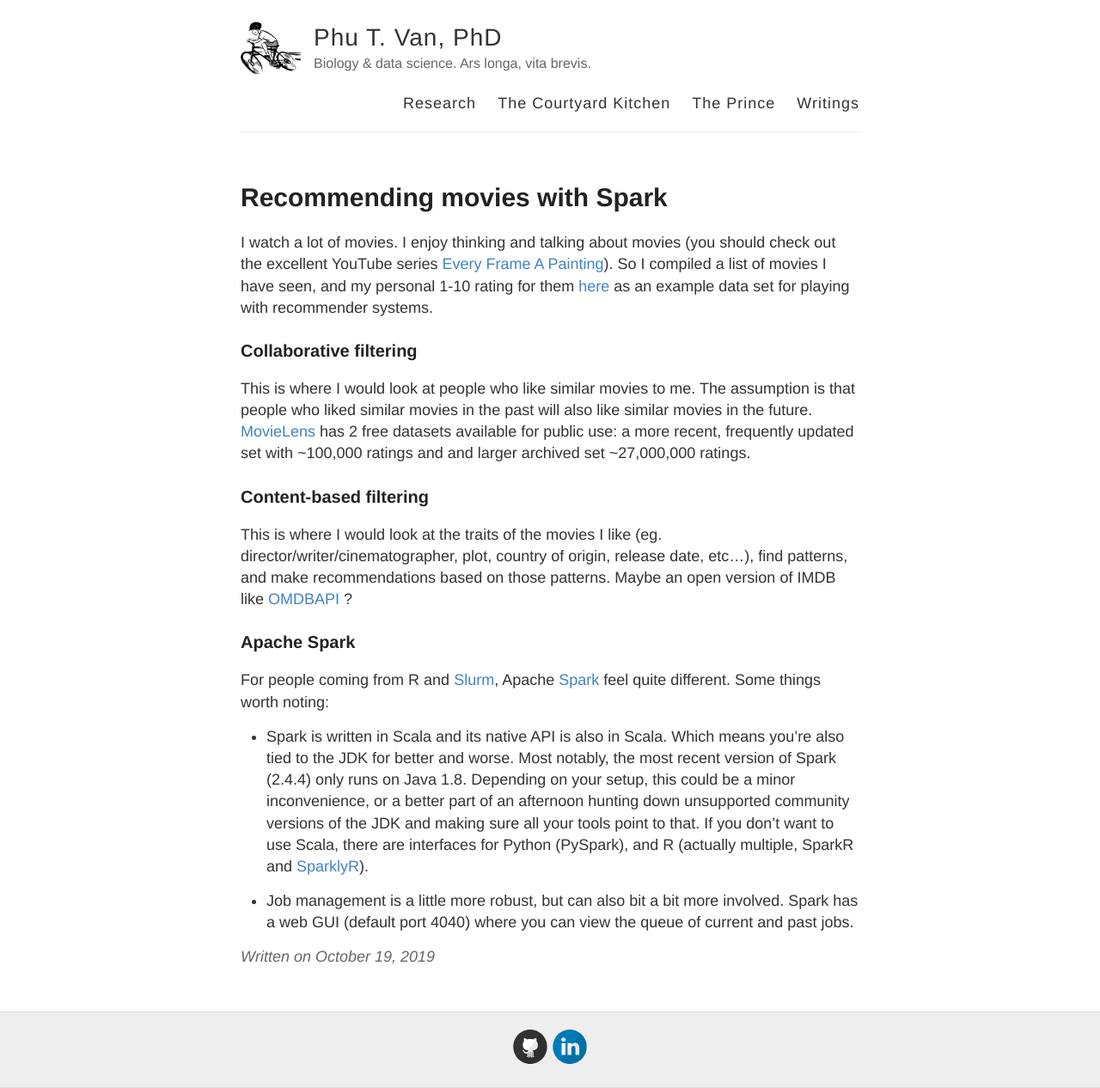
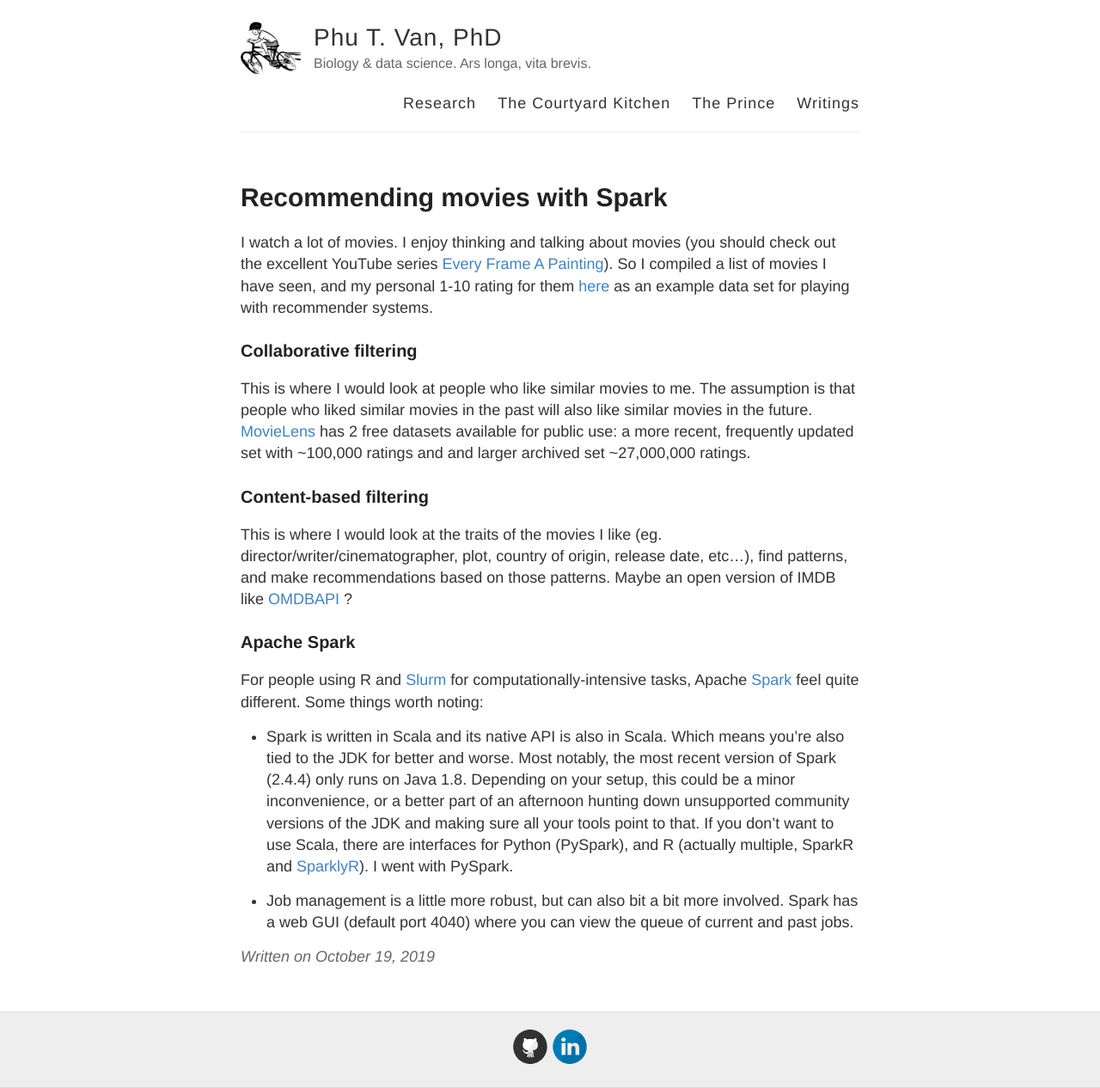
Before and after one commit to ptvan/ptvan.github.io, a Jekyll site: the page built from _posts/2019-10-19-movie-recommender-systems.md, in a window 1280 px wide. Shown: the whole page at 86% size. Built offline with Jekyll 4.4.1, drawn with Linux system fonts in a browser that asks for light colours.

Commit message:
updated movie recommender post

```diff
--- a/_posts/2019-10-19-movie-recommender-systems.md
+++ b/_posts/2019-10-19-movie-recommender-systems.md
@@ -15,8 +15,8 @@
 
 ### Apache Spark
 
-For people coming from R and [Slurm](https://slurm.schedmd.com/overview.html), Apache [Spark](https://spark.apache.org/) feel quite different. Some things worth noting:
+For people using R and [Slurm](https://slurm.schedmd.com/overview.html) for computationally-intensive tasks, Apache [Spark](https://spark.apache.org/) feel quite different. Some things worth noting:
 
-* Spark is written in Scala and its native API is also in Scala. Which means you're also tied to the JDK for better and worse. Most notably, the most recent version of Spark (2.4.4) only runs on Java 1.8. Depending on your setup, this could be a minor inconvenience, or a better part of an afternoon hunting down unsupported community versions of the JDK and making sure all your tools point to that. If you don't want to use Scala, there are interfaces for Python (PySpark), and R (actually multiple, SparkR and [SparklyR](https://spark.rstudio.com/)).
+* Spark is written in Scala and its native API is also in Scala. Which means you're also tied to the JDK for better and worse. Most notably, the most recent version of Spark (2.4.4) only runs on Java 1.8. Depending on your setup, this could be a minor inconvenience, or a better part of an afternoon hunting down unsupported community versions of the JDK and making sure all your tools point to that. If you don't want to use Scala, there are interfaces for Python (PySpark), and R (actually multiple, SparkR and [SparklyR](https://spark.rstudio.com/)). I went with PySpark.
 
 * Job management is a little more robust, but can also bit a bit more involved. Spark has a web GUI (default port 4040) where you can view the queue of current and past jobs.
```
